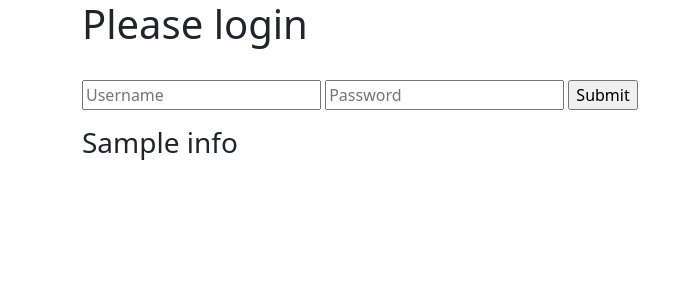
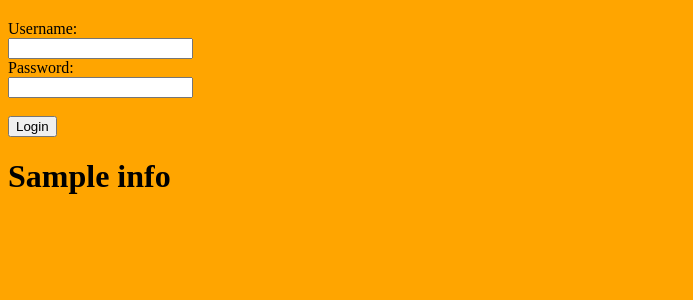
Before and after one commit to raven4241/python-avd, a Flask app: template templates/login.html in a window 1280 px wide. Shown: the top 300 px of the page, without its empty margins (0-693 px from the left). Run offline with Flask 2, Linux system fonts and the light colour scheme; the template is opened without the code that fills it: most values are stand-ins (such as "Sample title", 1, 10 or a date in 2020); some libraries are stand-ins or nearby versions.

Commit message:
update login.html

```diff
--- a/templates/login.html
+++ b/templates/login.html
@@ -1,19 +1,19 @@
-<html>
-  <head>
-    <title>Flask Intro - login page</title>
-    <meta name="viewport" content="width=device-width, initial-scale=1.0">
-    <link href="static/bootstrap.min.css" rel="stylesheet" media="screen">
-  </head>
-  <body>
-    <div class="container">
-      <h1>Please login</h1>
-      <br>
-      <form method="POST">
-        <input type="text" placeholder="Username" name="username">
-         <input type="password" placeholder="Password" name="password">
-        <input type="submit">
-      </form>
-      <h3>{{ info }}</h3>
-    </div>
-  </body>
+<!DOCTYPE html>
+<html lang="en">
+<head>
+    <meta charset="UTF-8">
+    <title>Login Page</title>
+</head>
+<body bgcolor="orange">
+
+<form action="/form_login" method="post">
+  <h2></h2>Username:<br>
+  <input type="text" name='username'><br>
+  Password:<br>
+  <input  name='password' ><br><br>
+<input type="submit" value="Login">
+</form>
+<h1 >{{info}}</h1>
+
+</body>
 </html>
```
